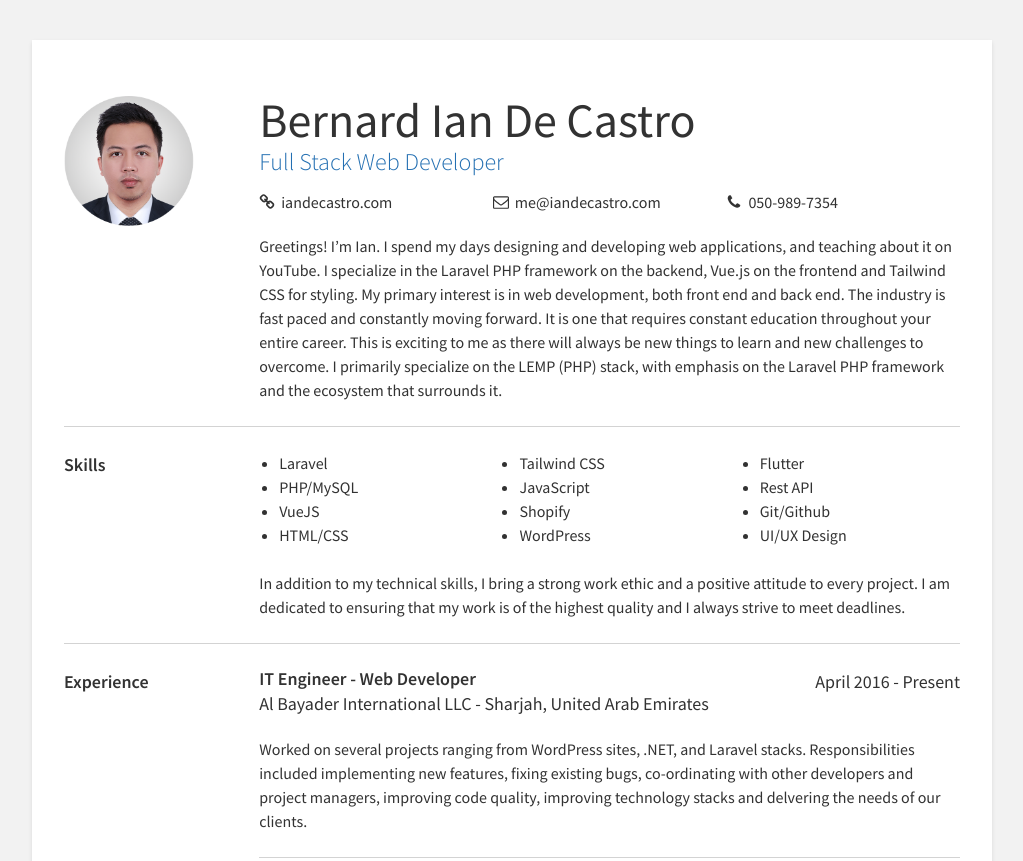
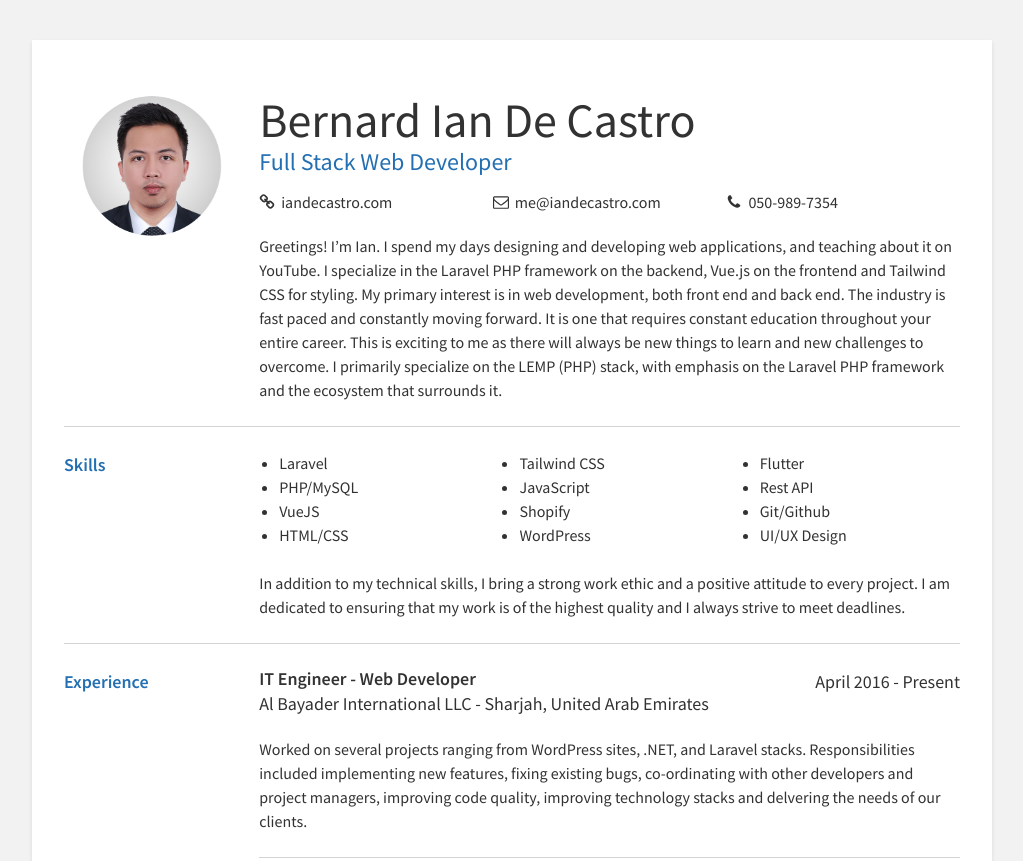
Before and after one commit to bidecastro/bidecastro.github.io, a plain HTML site: page resume/index.html in a window 1280 px wide. Shown: the top 861 px of the page, without its empty margins (128-1151 px from the left). Drawn offline with nearby package versions, Linux system fonts and the light colour scheme.

Commit message:
update css
update css

```diff
--- a/resume/style.css
+++ b/resume/style.css
@@ -56,14 +56,18 @@ section:last-child {
 .section-title {
   font-weight: bold;
   font-size: 18px;
+  color: #236FB2;
 }
 
 /***********************************
 * =Main Info
 ***********************************/
-
+.avatar-div {
+  text-align: center;
+}
 img.avatar {
-  width: 130px;
+  width: 140px;
+  border-radius: 100px;
 }
 
 .my-name {
@@ -73,7 +77,7 @@ img.avatar {
 
 .my-title {
   font-size: 24px;
-  font-weight: 300;
+  font-weight: 400;
   color: #236FB2;
 }
 
```
